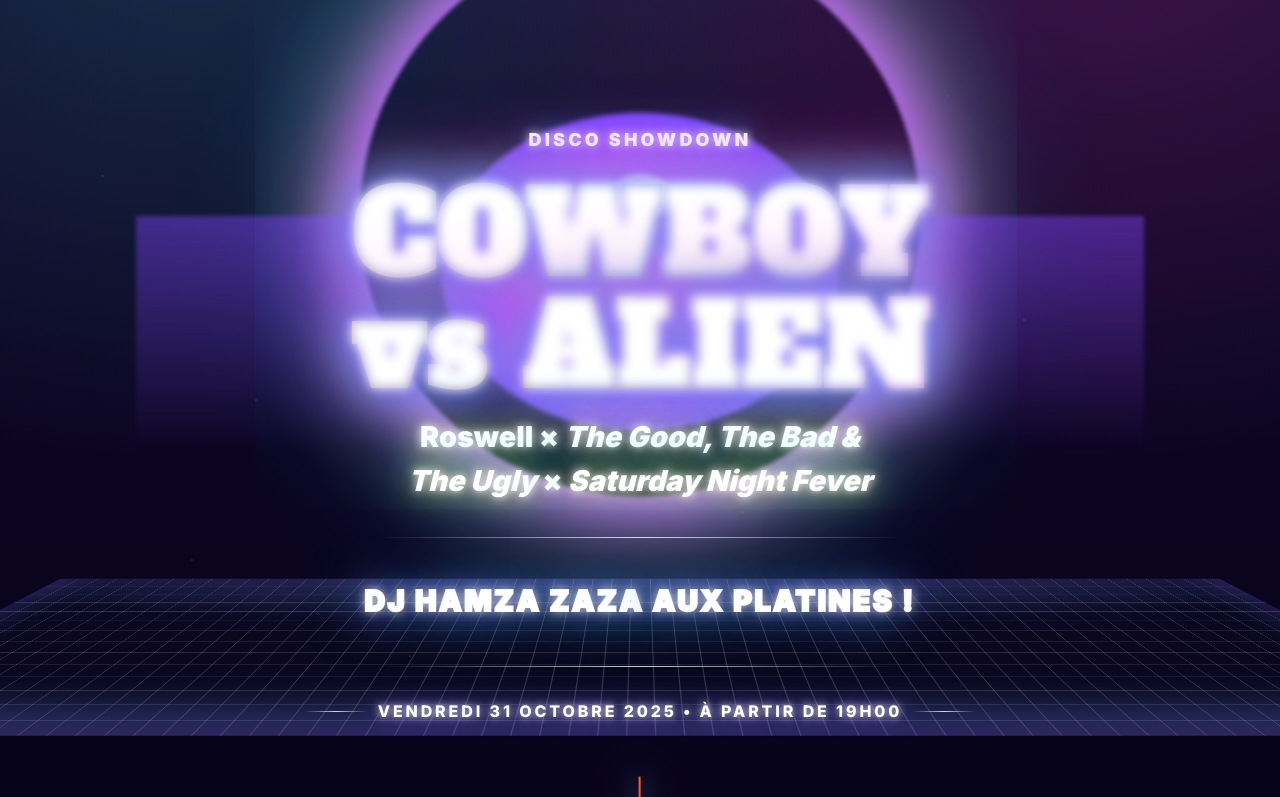
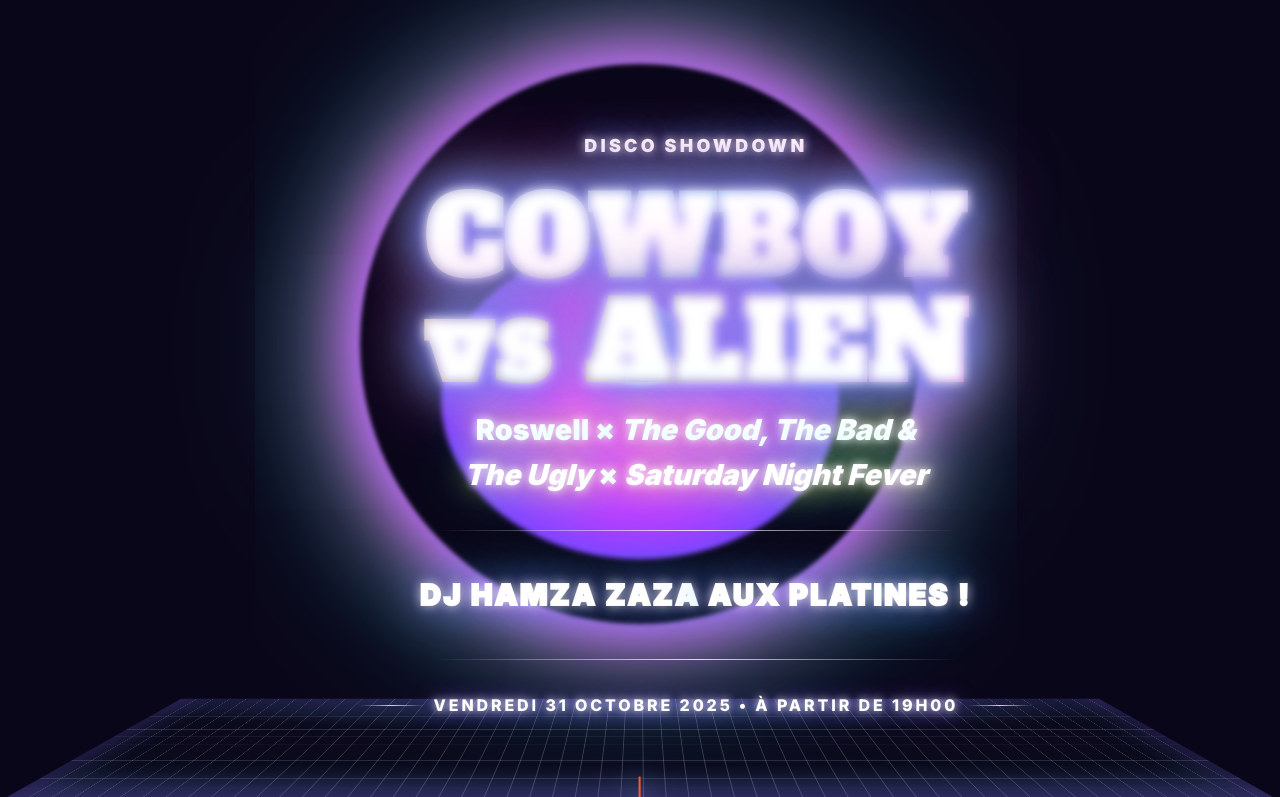
Before and after one commit to donwhego/CvsA, a plain HTML site: page index.html in a window 1280 px wide. Shown: the top 797 px of the page. Drawn offline with Linux system fonts and the light colour scheme.

Commit message:
Update index.html

```diff
--- a/index.html
+++ b/index.html
@@ -5,86 +5,91 @@
 <meta name="viewport" content="width=device-width,initial-scale=1,viewport-fit=cover" />
 <title>COWBOY vs ALIEN — DISCO SHOWDOWN</title>
 <meta name="description" content="Roswell rencontre The Good, The Bad & The Ugly rencontre Saturday Night Fever. Vendredi 31 octobre 2025, à partir de 19h00. DJ HAMZA ZAZA aux platines !" />
+<!-- Social previews -->
 <meta property="og:type" content="website" />
 <meta property="og:title" content="COWBOY vs ALIEN — DISCO SHOWDOWN" />
-<meta property="og:description" content="Halloween — 31/10/2025 — 19h — DJ HAMZA ZAZA — Cowboy disco x Alien glamour." />
+<meta property="og:description" content="Halloween — 31/10/2025 — 19h — DJ HAMZA ZAZA — Cowboy disco × Alien glamour." />
 <meta property="og:image" content="poster.jpg" />
 <meta name="twitter:card" content="summary_large_image" />
 <meta name="twitter:title" content="COWBOY vs ALIEN — DISCO SHOWDOWN" />
 <meta name="twitter:description" content="Roswell rencontre The Good, The Bad & The Ugly rencontre Saturday Night Fever." />
 <meta name="twitter:image" content="poster.jpg" />
+
 <link href="https://fonts.googleapis.com/css2?family=Alfa+Slab+One&family=Inter:wght@400;600;800;900&display=swap" rel="stylesheet">
+
 <style>
+/* ====== PALETTE / TYPE ====== */
 :root{
   --violet:#8b5cff; --magenta:#ff49c6; --aqua:#31e7dd; --yellow:#ffe666; --orange:#ff5a1f;
   --display:"Alfa Slab One",system-ui,-apple-system,Segoe UI,Roboto,sans-serif;
   --body:"Inter",system-ui,-apple-system,Segoe UI,Roboto,sans-serif;
-  --s-1:clamp(.9rem,.85rem + .3vw,1rem); --s0:clamp(1rem,.9rem + 1vw,1.12rem);
-  --s1:clamp(1.28rem,1.05rem + 2.2vw,1.8rem); --s2:clamp(2rem,1.45rem + 4.4vw,3rem);
-  --s3:clamp(3.2rem,2rem + 7vw,4.8rem); --s4:clamp(4.4rem,2.6rem + 11vw,7rem);
+
+  /* fluid sizes tuned for phones first */
+  --s-1:clamp(.9rem,.85rem + .3vw,1rem);
+  --s0: clamp(1rem,.9rem + 1vw,1.12rem);
+  --s1: clamp(1.25rem,1.05rem + 2.2vw,1.8rem);
+  --s4: clamp(4rem,2.6rem + 11vw,6.6rem);
 }
+
 *{box-sizing:border-box}
 html,body{height:100%}
 body{
   margin:0;color:#fff;font-family:var(--body);line-height:1.55;
-  background:
-    radial-gradient(1200px 900px at 85% -10%, rgba(255,73,198,.18), transparent 60%),
-    radial-gradient(1200px 900px at 15% -10%, rgba(49,231,221,.16), transparent 60%),
-    linear-gradient(#12082c,#07031a);
-  overflow-x:hidden; /* prevent side scroll on small phones */
+  background:linear-gradient(#12082c,#07031a);
+  overflow-x:hidden; /* NO sideways scroll, ever */
 }
-a{color:var(--aqua)}
-/* Poster texture + vignette */
+
+/* faint poster texture on whole page (very light) */
 body::after{
   content:"";position:fixed;inset:0;pointer-events:none;z-index:-2;
-  background:linear-gradient(to bottom, rgba(0,0,0,.18), rgba(0,0,0,.6)), url('poster.jpg') center/cover no-repeat;
+  background:
+    linear-gradient(to bottom, rgba(0,0,0,.20), rgba(0,0,0,.65)),
+    url('poster.jpg') center/cover no-repeat;
   opacity:.12;mix-blend-mode:screen;
 }
 
-/* ---------- HERO ---------- */
+.wrap{max-width:980px;margin-inline:auto;padding-inline:clamp(16px,4vw,28px)}
+
+/* ====== HERO ====== */
 #hero{
-  position:relative;min-height:100svh;display:grid;place-items:center;text-align:center;overflow:hidden;
-  padding:env(safe-area-inset-top) 0 0;
+  position:relative;min-height:100svh;display:grid;place-items:center;text-align:center;
+  overflow:hidden; /* contain effects */
+  background:#0a0619;
 }
-/* centered sun/arc */
+
+/* USE poster.jpg directly as hero background */
+#hero::before{
+  content:"";position:absolute;inset:0;z-index:-1;
+  background-image:url('poster.jpg');
+  background-size:cover;background-position:center var(--heroY, 0px);
+  filter:saturate(1.18) contrast(1.08) brightness(.9);
+}
+
+/* center “sun/arc” exactly behind the title */
 .neon-sun{
-  position:absolute;left:50%;bottom:38%;transform:translateX(-50%);
+  position:absolute;left:50%;top:50%;transform:translate(-50%,-60%);
   width:min(110vw,560px);height:min(110vw,560px);border-radius:50%;
   background:
     radial-gradient(closest-side, #ffffff 0 7%, #ffe9ff 8% 14%, rgba(255,255,255,0) 16%),
     radial-gradient(closest-side at 50% 60%, #ff5bd7, #c246ff 40%, #7a4bff 70%, rgba(122,75,255,0) 72%);
-  filter:blur(2px) saturate(1.3);
+  filter:blur(2px) saturate(1.35);
   box-shadow:0 0 60px #b07cff, 0 0 120px #ff52a2, 0 0 160px #33e7dd;
-  z-index:0;
+  pointer-events:none;
 }
-.neon-sun::after{content:"";position:absolute;inset:50% -40% -20% -40%;
-  background:linear-gradient(to bottom, rgba(122,75,255,.45), rgba(10,5,26,0) 60%)}
-/* star layers */
-.star,.star2,.star3{position:absolute;inset:0;z-index:0;pointer-events:none;mix-blend-mode:screen}
-.star{background:
-  radial-gradient(1.4px 1.4px at 8% 22%, #fff, transparent 50%),
-  radial-gradient(1.4px 1.4px at 74% 12%, #fff, transparent 50%),
-  radial-gradient(1.4px 1.4px at 58% 64%, #fff, transparent 50%),
-  radial-gradient(1.4px 1.4px at 32% 82%, #fff, transparent 50%);opacity:.55;animation:sd1 80s linear infinite}
-.star2{background:
-  radial-gradient(1.8px 1.8px at 20% 50%, #fff, transparent 50%),
-  radial-gradient(1.8px 1.8px at 80% 40%, #fff, transparent 50%),
-  radial-gradient(1.8px 1.8px at 50% 75%, #fff, transparent 50%);opacity:.42;animation:sd2 105s linear infinite}
-.star3{background:
-  radial-gradient(2px 2px at 40% 30%, #fff, transparent 45%),
-  radial-gradient(2px 2px at 15% 70%, #fff, transparent 45%);opacity:.34;animation:sd3 130s linear infinite}
 
 /* centered content stack */
 .stack{
   position:relative;z-index:1;display:grid;gap:.6rem;place-items:center;
-  width:min(92vw,720px); /* <- keeps perfect centering on mobile */
+  width:min(92vw,560px);  /* <- hard center on phones */
   margin-inline:auto;margin-top:clamp(28px,6vh,64px);
   text-wrap:balance;
 }
+
 .kicker{
   letter-spacing:.18em;text-transform:uppercase;font-weight:900;font-size:var(--s0);
   text-shadow:0 0 10px #fff,0 0 28px var(--violet),0 0 48px var(--aqua);
 }
+
 .title{
   font-family:var(--display);font-size:var(--s4);line-height:1;letter-spacing:.02em;margin:0;
   background:
@@ -93,12 +98,13 @@ body::after{
   -webkit-background-clip:text;background-clip:text;color:transparent;
   text-shadow:0 0 12px #fff,0 0 40px var(--violet),0 0 60px var(--aqua),0 0 90px var(--magenta);
 }
+
 .subtitle{
   font-weight:900;font-size:var(--s1);margin:0;
   text-shadow:0 0 10px #fff,0 0 30px var(--yellow),0 0 60px var(--aqua);
 }
 
-/* DJ block + separators */
+/* DJ block + separators (like reference) */
 .dj-block{margin-top:clamp(12px,2vh,22px);display:inline-grid;gap:.35rem;place-items:center}
 .dj-name{
   font-weight:900;font-size:var(--s1);letter-spacing:.08em;text-transform:uppercase;color:#fff;
@@ -113,24 +119,22 @@ body::after{
 }
 .date-strip .line{height:1px;width:64px;background:linear-gradient(90deg,transparent,rgba(255,255,255,.8),transparent)}
 
-/* Grid floor centered & clipped */
+/* perspective grid floor — strictly within viewport and centered */
 .floor{
-  position:absolute;left:50%;bottom:-1px;translate:-50% 0;
-  width:120vw;max-width:1400px;height:40svh;max-height:360px;pointer-events:none;
+  position:absolute;left:50%;bottom:-1px;transform:translateX(-50%) perspective(680px) rotateX(62deg);
+  transform-origin:center bottom;
+  width:100vw;height:38svh;max-height:340px;pointer-events:none;clip-path:inset(0); /* clip avoids overflow */
   background:
-    repeating-linear-gradient(transparent 0 22px, rgba(255,255,255,.18) 22px 23px),
-    repeating-linear-gradient(90deg, transparent 0 22px, rgba(255,255,255,.18) 22px 23px),
-    radial-gradient(120% 100% at 50% -20%, rgba(139,92,255,.32), rgba(0,0,0,0) 60%);
-  transform:perspective(680px) rotateX(62deg);
-  box-shadow:0 -30px 60px rgba(139,92,255,.3) inset;
+    repeating-linear-gradient(transparent 0 22px, rgba(255,255,255,.20) 22px 23px),
+    repeating-linear-gradient(90deg, transparent 0 22px, rgba(255,255,255,.20) 22px 23px),
+    radial-gradient(120% 100% at 50% -20%, rgba(139,92,255,.34), rgba(0,0,0,0) 60%);
+  box-shadow:0 -30px 60px rgba(139,92,255,.30) inset;
   animation:gridGlow 6s ease-in-out infinite alternate;
-  clip-path:inset(0 0 0 0 round 0); /* prevents overflow from causing scrollbars */
 }
 
-/* BELOW THE FOLD */
+/* ====== BELOW THE FOLD (simple, still neon) ====== */
 section{scroll-margin-top:12svh}
 #details{padding:clamp(32px,6vw,56px) 0 clamp(36px,7vw,64px);background:linear-gradient(#09051a,#070317)}
-.wrap{max-width:980px;margin-inline:auto;padding-inline:clamp(16px,4vw,28px)}
 .cards{display:grid;gap:14px;grid-template-columns:1fr}
 @media (min-width:720px){.cards{grid-template-columns:repeat(3,1fr)}}
 .card{
@@ -156,25 +160,21 @@ section{scroll-margin-top:12svh}
 
 #footer{padding:28px 0 40px;text-align:center;background:#060214;color:#fff}
 
-/* ANIMATIONS */
-@keyframes sd1{0%{background-position:0 0}100%{background-position:300% -300%}}
-@keyframes sd2{0%{background-position:0 0}100%{background-position:-260% 240%}}
-@keyframes sd3{0%{background-position:0 0}100%{background-position:200% -200%}}
+/* ====== ANIMATIONS ====== */
 @keyframes shimmer{to{transform:rotate(360deg)}}
 @keyframes gridGlow{0%{filter:drop-shadow(0 0 14px rgba(139,92,255,.6))}100%{filter:drop-shadow(0 0 26px rgba(49,231,221,.7))}}
 @media (prefers-reduced-motion: reduce){
-  .star,.star2,.star3,.floor,.neon-link::after{animation:none !important}
+  .floor,.neon-link::after{animation:none !important}
 }
 </style>
 </head>
 <body>
 
-<header id="hero" role="banner" aria-label="Affiche style disco avec arc néon et grille">
+<header id="hero" role="banner" aria-label="Affiche disco centrée avec fond poster.jpg">
+  <!-- centered neon arc -->
   <div class="neon-sun" aria-hidden="true"></div>
-  <div class="star" aria-hidden="true"></div>
-  <div class="star2" aria-hidden="true"></div>
-  <div class="star3" aria-hidden="true"></div>
 
+  <!-- headline stack -->
   <div class="stack">
     <p class="kicker">DISCO SHOWDOWN</p>
     <h1 class="title">COWBOY vs ALIEN</h1>
@@ -193,8 +193,10 @@ section{scroll-margin-top:12svh}
     </p>
   </div>
 
+  <!-- centered in-viewport grid -->
   <div class="floor" aria-hidden="true"></div>
 
+  <!-- tiny image only for alt text parity; real bg is CSS above -->
   <img src="poster.jpg" alt="Affiche Halloween Cowboys vs Aliens : cowboy et extraterrestre DJ sous boule disco, ambiance néon." width="1" height="1" style="position:absolute;opacity:0;pointer-events:none" />
 </header>
 
@@ -202,15 +204,9 @@ section{scroll-margin-top:12svh}
   <section id="details" class="wrap" aria-labelledby="d-title">
     <h2 id="d-title" style="position:absolute;left:-9999px">Détails</h2>
     <div class="cards" role="list">
-      <article class="card" role="listitem">
-        <h3>Dress code</h3><p>Cowboy disco, Alien glamour ou Extraterrestre country !</p>
-      </article>
-      <article class="card" role="listitem">
-        <h3>Musique</h3><p>Disco-country-électro des années 70-80 !</p>
-      </article>
-      <article class="card" role="listitem">
-        <h3>Boissons</h3><p>Cocktails cosmiques &amp; shooters spatiaux inclus !</p>
-      </article>
+      <article class="card" role="listitem"><h3>Dress code</h3><p>Cowboy disco, Alien glamour ou Extraterrestre country !</p></article>
+      <article class="card" role="listitem"><h3>Musique</h3><p>Disco-country-électro des années 70-80 !</p></article>
+      <article class="card" role="listitem"><h3>Boissons</h3><p>Cocktails cosmiques &amp; shooters spatiaux inclus !</p></article>
     </div>
   </section>
 
@@ -226,16 +222,16 @@ section{scroll-margin-top:12svh}
 </footer>
 
 <script>
-/* Gentle parallax that won’t break centering */
-const hero = document.getElementById('hero');
-const sun = document.querySelector('.neon-sun');
+/* Gentle parallax on the poster background WITHOUT breaking centering */
 const reduce = matchMedia('(prefers-reduced-motion: reduce)').matches;
-function onScroll(){
-  const r = hero.getBoundingClientRect();
-  const p = Math.min(Math.max((0 - r.top)/Math.max(1, r.height), 0), 1);
-  sun.style.transform = `translateX(-50%) translateY(${p*10}px)`; // keep centered, add slight float
+if(!reduce){
+  const hero = document.getElementById('hero');
+  addEventListener('scroll', () => {
+    const r = hero.getBoundingClientRect();
+    const p = Math.min(Math.max((0 - r.top)/Math.max(1, r.height), 0), 1);
+    hero.style.setProperty('--heroY', (p*60)+'px'); // only vertical shift of bg image
+  }, {passive:true});
 }
-if(!reduce){ addEventListener('scroll', onScroll, {passive:true}); }
 </script>
 </body>
 </html>
```
